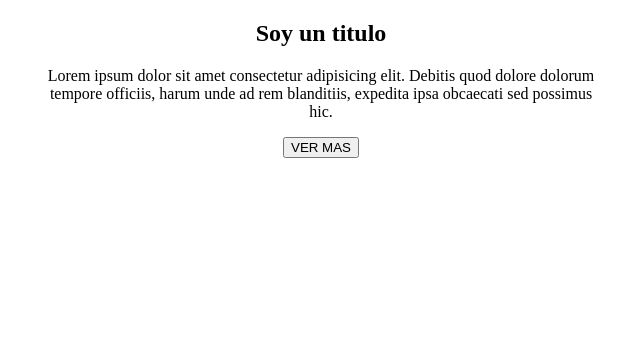
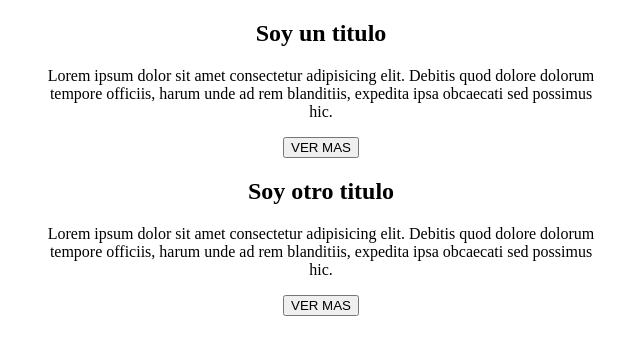
Before and after one commit to ValenCh/primer-repositorio, a plain HTML site: page index.html in a window 1280 px wide. Shown: the whole page, without its empty margins (319-959 px from the left). Drawn offline with Linux system fonts and the light colour scheme.

Commit message:
agregue otro titulo

```diff
--- a/index.html
+++ b/index.html
@@ -13,6 +13,11 @@
             <h2>Soy un titulo</h2>
             <p>Lorem ipsum dolor sit amet consectetur adipisicing elit. Debitis quod dolore dolorum tempore officiis, harum unde ad rem blanditiis, expedita ipsa obcaecati sed possimus hic.</p>
             <button>VER MAS</button>
+
+            <div class="texto-centrado">
+                <h2>Soy otro titulo</h2>
+                <p>Lorem ipsum dolor sit amet consectetur adipisicing elit. Debitis quod dolore dolorum tempore officiis, harum unde ad rem blanditiis, expedita ipsa obcaecati sed possimus hic.</p>
+                <button>VER MAS</button>
         </div>
     </main>
 
```
